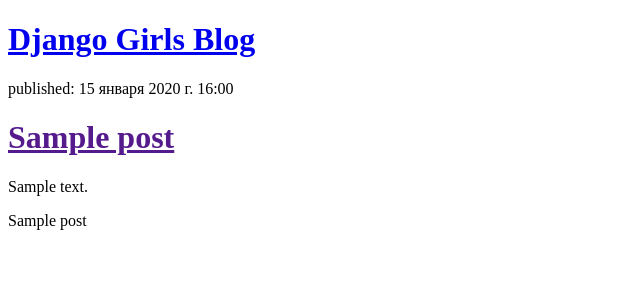
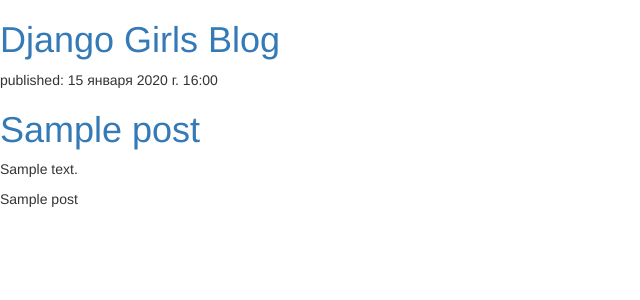
Before and after one commit to Godz-ui/my-first-blog, a Django app: page / in a window 1280 px wide. Shown: the top 300 px of the page, without its empty margins (0-640 px from the left). Run offline with Django 5.2, Linux system fonts and the light colour scheme; tables that the repository leaves empty hold one stand-in row (values such as "Sample post"); some libraries are stand-ins or nearby versions.

Commit message:
My Django app, first commit

```diff
--- /dev/null
+++ b/blog/static/css/blog.css
@@ -0,0 +1,5 @@
+h1 a {
+    color: #F0F8FF ;
+}
+
+background-color: #F0F8FF;
--- a/blog/templates/blog/post_list.html
+++ b/blog/templates/blog/post_list.html
@@ -3,6 +3,8 @@
 <head>
     <meta charset="UTF-8">
     <title>TEST</title>
+    <link rel="stylesheet" href="//maxcdn.bootstrapcdn.com/bootstrap/3.2.0/css/bootstrap.min.css">
+<link rel="stylesheet" href="//maxcdn.bootstrapcdn.com/bootstrap/3.2.0/css/bootstrap-theme.min.css">
 </head>
 <body>
     <div>
```
